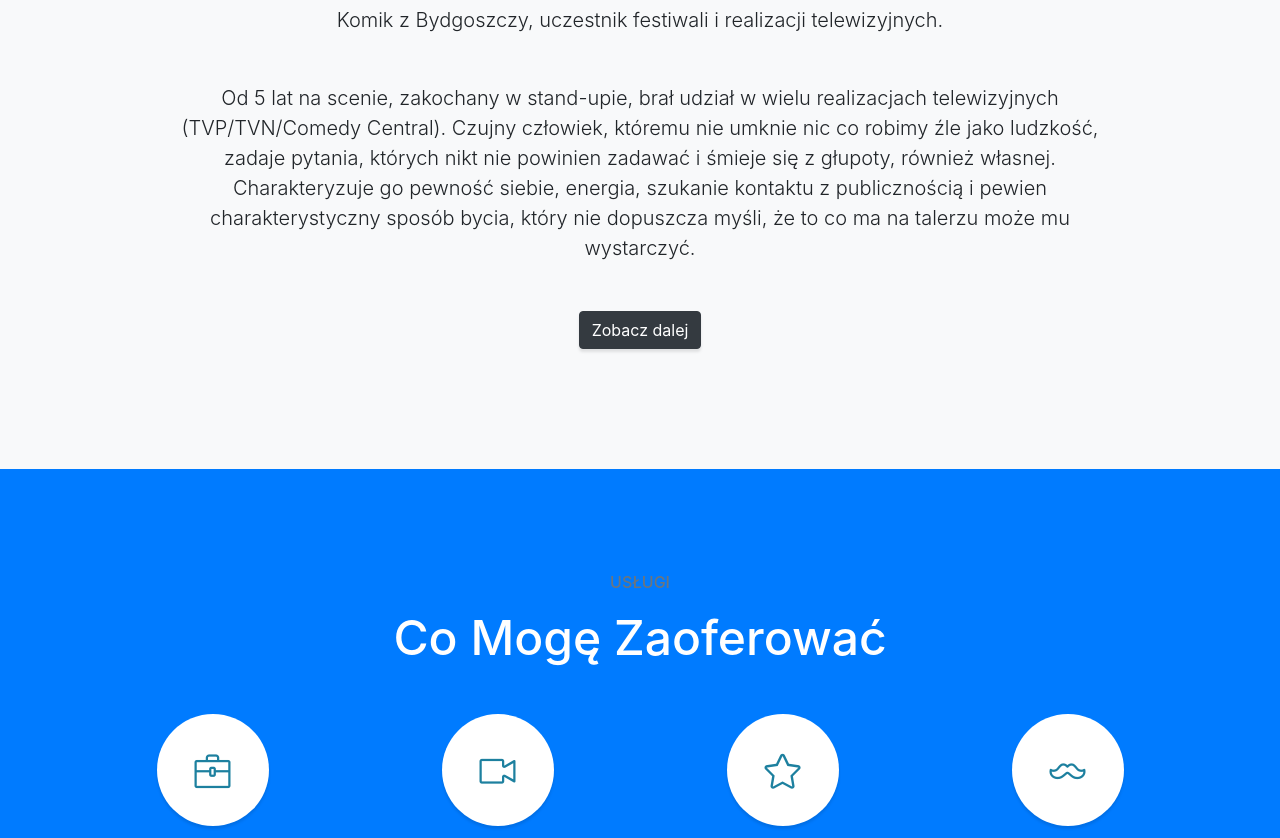
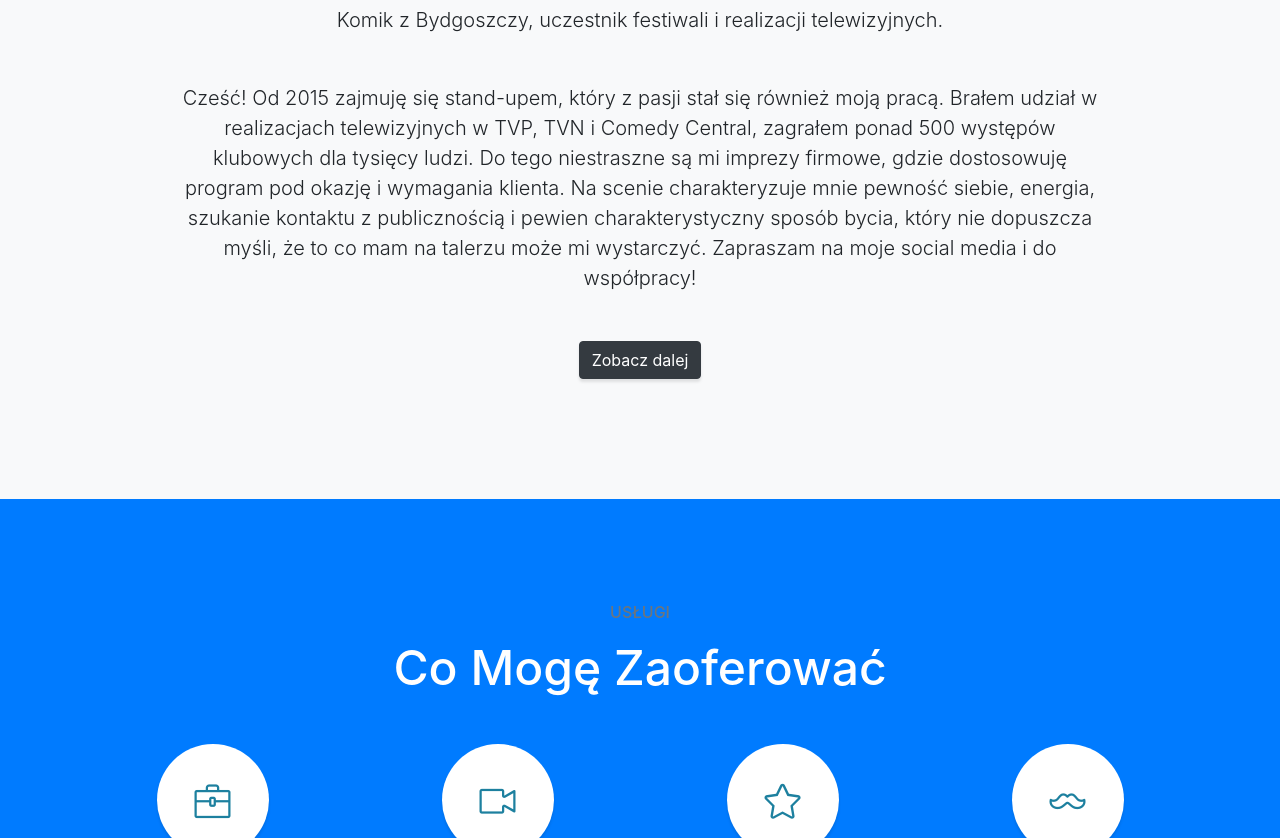
Before and after one commit to xaaza007/gonzoStandup, a website with bundled scripts: page index.html in a window 1280 px wide. Shown: the part 961-1799 px from the top of the page. Built offline with nearby package versions, Linux system fonts and the light colour scheme.

Commit message:
fixed typos and comments

```diff
--- a/index.html
+++ b/index.html
@@ -26,7 +26,7 @@
 
 <body id="page-top">
 
-  <!-- Navigation -->
+  <!-- Nawigacja -->
   <a class="menu-toggle rounded" href="#">
     <i class="fas fa-bars"></i>
   </a>
@@ -43,7 +43,7 @@
       </li>
       <li class="sidebar-nav-item">
         <a class="js-scroll-trigger" href="https://www.youtube.com/channel/UCmDuaa89iUkv_KIbKbSjhlg" target="_blank"><i
-            class="icon-social-youtube"></i>YouTube</a>
+            class="icon-social-youtube"></i> YouTube</a>
       </li>
       <li class="sidebar-nav-item">
         <a class="js-scroll-trigger" href="https://www.facebook.com/poczety.standup/" target="_blank"><i
@@ -51,7 +51,7 @@
       </li>
       <li class="sidebar-nav-item">
         <a class="js-scroll-trigger" href="https://www.instagram.com/poczety.standup/?hl=pl" target="_blank"><i
-            class="icon-social-instagram"></i>Instagram</a>
+            class="icon-social-instagram"></i> Instagram</a>
       </li>
       <li class="sidebar-nav-item">
         <a class="js-scroll-trigger" href="#contact">Kontakt</a>
@@ -59,7 +59,7 @@
     </ul>
   </nav>
 
-  <!-- Header -->
+  <!-- Nagłówek -->
   <header class="masthead d-flex">
     <div class="container text-center my-auto">
       <h1 class="mb-1"></h1>
@@ -71,25 +71,22 @@
     <div class="overlay"></div>
   </header>
 
-  <!-- About -->
+  <!-- O Gonzie -->
   <section class="content-section bg-light" id="about">
     <div class="container text-center">
       <div class="row">
         <div class="col-lg-10 mx-auto">
           <h2>Jakub Poczęty</h2>
           <p class="lead mb-5">Komik z Bydgoszczy, uczestnik festiwali i realizacji telewizyjnych.</p>
-          <p class="lead mb-5">Od 5 lat na scenie, zakochany w stand-upie, brał udział w wielu realizacjach
-            telewizyjnych (TVP/TVN/Comedy Central). Czujny człowiek, któremu nie umknie nic co robimy źle jako ludzkość,
-            zadaje pytania, których nikt nie powinien zadawać i śmieje się z głupoty, również własnej. Charakteryzuje go
-            pewność siebie, energia, szukanie kontaktu z publicznością i pewien charakterystyczny sposób bycia, który
-            nie dopuszcza myśli, że to co ma na talerzu może mu wystarczyć.</p>
+          <p class="lead mb-5">Cześć! Od 2015 zajmuję się stand-upem, który z pasji stał się również moją pracą. Brałem udział w realizacjach telewizyjnych w TVP, TVN i Comedy Central, zagrałem ponad 500 występów klubowych dla tysięcy ludzi. Do tego niestraszne są mi imprezy firmowe, gdzie dostosowuję program pod okazję i wymagania klienta. Na scenie charakteryzuje mnie pewność siebie, energia, szukanie kontaktu z publicznością i pewien charakterystyczny sposób bycia, który nie dopuszcza myśli, że to co mam na talerzu może mi wystarczyć.
+            Zapraszam na moje social media i do współpracy!</p>
           <a class="btn btn-dark btn-xl js-scroll-trigger" href="#services">Zobacz dalej</a>
         </div>
       </div>
     </div>
   </section>
 
-  <!-- Services -->
+  <!-- Usługi -->
   <section class="content-section bg-primary text-white text-center" id="services">
     <div class="container">
       <div class="content-section-heading">
@@ -198,6 +195,7 @@
     </div>
   </section>
 
+<!-- Social Media -->
   <section class="content-socialmedia text-center">
     <ul class="list-inline mb-5">
       <li class="list-inline-item">
@@ -220,7 +218,7 @@
       </li>
     </ul>
 
-    <!-- Call to Action -->
+    <!-- Kontakt -->
     <section class="content-section bg-primary text-white" id="contact">
       <div class="container text-center">
         <h2 class="mb-4">Skontaktuj się ze mną</h2>
@@ -234,7 +232,7 @@
     </section>
 
 
-    <!-- Footer
+    <!-- Stopka
   <footer class="footer text-center">
     <div class="container">
       <ul class="list-inline mb-5">
```
